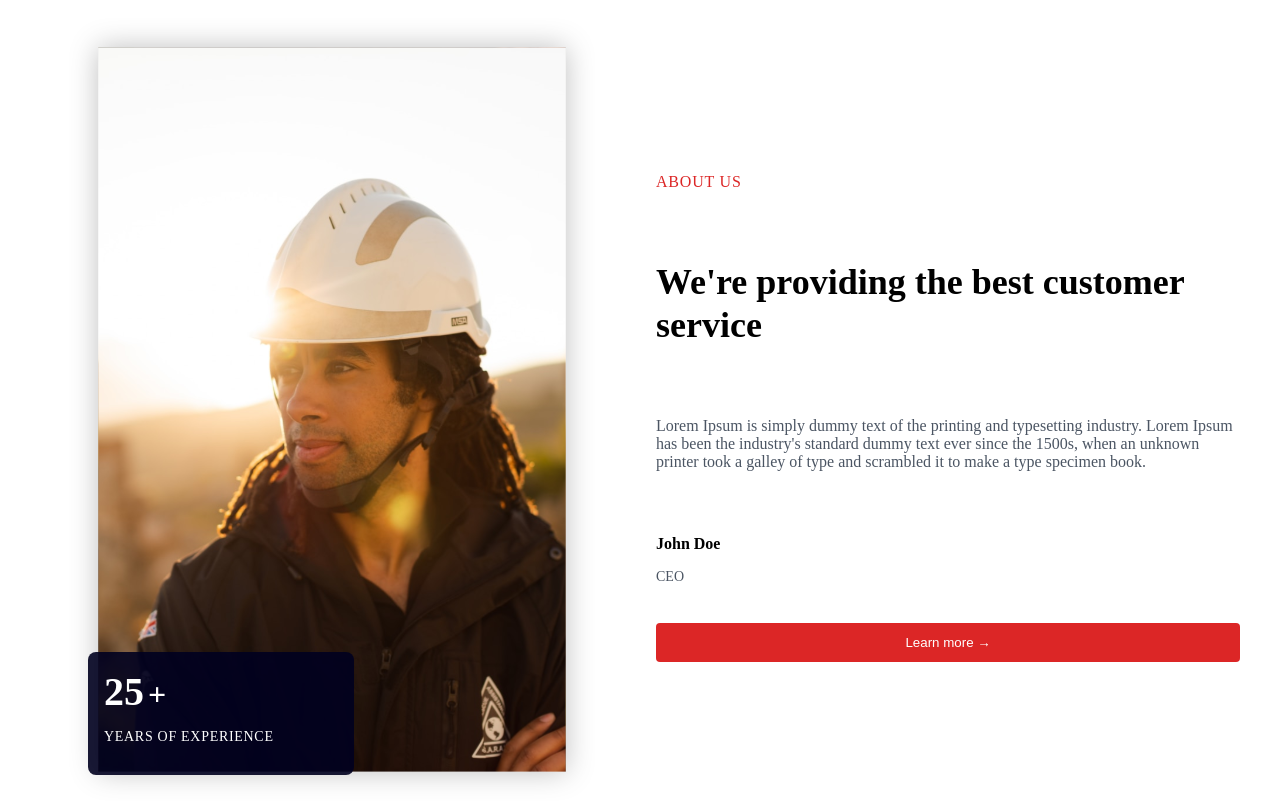
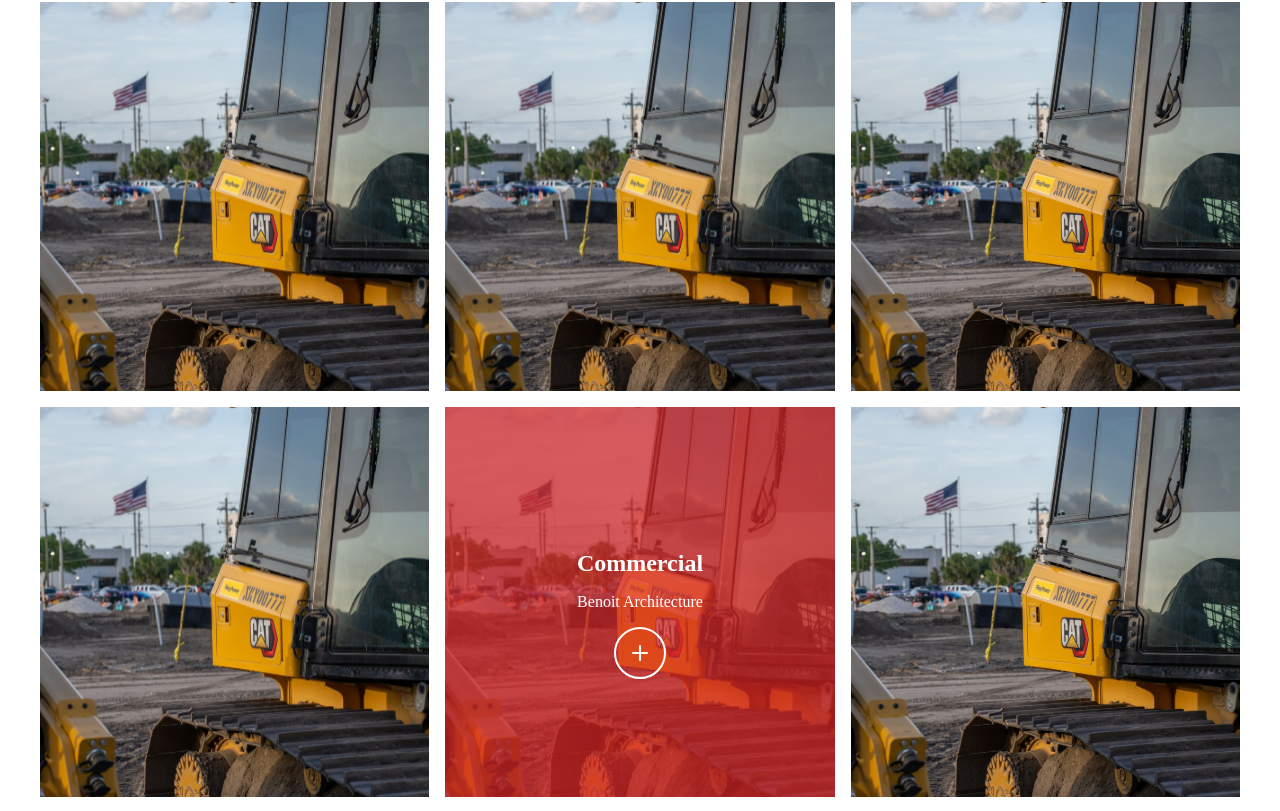
Before and after one commit to ClearSolution07/curaTech, a React (Vite) app: page / in a window 1280 px wide. Shown: the part 673-1484 px from the top of the page. Built offline with nearby package versions, Linux system fonts and the light colour scheme.

Commit message:
portfolio done

```diff
--- a/src/App.jsx
+++ b/src/App.jsx
@@ -4,6 +4,7 @@ import Dashboard from "./container/dashboard/Dashboard";
 import Contact from "./container/contact/Contact";
 import SingleProject from "./container/singleProject/SingleProject";
 import AboutUs from "./container/aboutUs/AboutUs";
+import Portfolio from "./container/portfolio/Portfolio";
 
 function App() {
     return (
@@ -22,7 +23,8 @@ function App() {
             {/* <Contact /> */}
             {/* <SingleProject /> */}
             {/* <Dashboard /> */}/
-            <AboutUs/>
+            {/* <AboutUs/> */}/
+            <Portfolio/>
         </>
     );
 }
--- /dev/null
+++ b/src/container/portfolio/ImageGallery.jsx
@@ -0,0 +1,90 @@
+import React from 'react';
+import styles from './ImageGallery.module.css';
+import { Plus } from 'lucide-react';
+import img2 from "../../assets/placeholder2.svg?height=400&width=400";
+
+const ImageGallery = () => {
+  const images = [
+    {
+      src: img2,
+      title:"Construction in snow",
+      alt: "Construction in snow"
+    },
+    {
+      src: img2,
+      title: "Yellow machinery",
+      alt: "Yellow machinery"
+    },
+    {
+      src: img2,
+      title: "Workers in blue",
+      alt: "Workers in blue"
+    },
+    {
+      src: img2,
+      title: "Crane construction",
+      alt: "Crane construction"
+    },
+    {
+      type: "feature",
+      src: img2,
+      title: "Commercial",
+      subtitle: "Benoit Architecture"
+    },
+    {
+      src: img2,
+      title: "High-rise construction",
+      alt: "High-rise construction"
+    },
+    {
+      src: img2,
+      title: "Industrial building",
+      alt: "Industrial building"
+    },
+    {
+      src: img2,
+      title: "Cranes with birds",
+      alt: "Cranes with birds"
+    },
+    {
+      src: img2,
+      title: "Workers on scaffolding",
+      alt: "Workers on scaffolding"
+    }
+  ];
+
+  return (
+    <div className={styles.gallery}>
+      {images.map((item, index) => (
+        <div key={index} className={styles.galleryItem}>
+          {item.type === 'feature' ? (
+            <div className={styles.featureCard}>
+              <img src={item.src} alt={item.title} className={styles.featureImage} />
+              <div className={styles.featureOverlay}>
+                <div className={styles.featureContent}>
+                  <h3>{item.title}</h3>
+                  <p>{item.subtitle}</p>
+                  <div className={styles.plusIcon}>
+                    <Plus size={24} />
+                  </div>
+                </div>
+              </div>
+            </div>
+          ) : (
+            <div className={styles.imageContainer}>
+              <img src={item.src} alt={item.alt} className={styles.image} />
+              <div className={styles.overlay}>
+                <div className={styles.overlayContent}>
+                  <h3>{item.title}</h3>
+                  <p>View Details</p>
+                </div>
+              </div>
+            </div>
+          )}
+        </div>
+      ))}
+    </div>
+  );
+};
+
+export default ImageGallery;
--- /dev/null
+++ b/src/container/portfolio/ImageGallery.module.css
@@ -0,0 +1,129 @@
+.gallery {
+    display: grid;
+    grid-template-columns: repeat(3, 1fr);
+    gap: 1rem;
+    max-width: 1200px;
+    margin: 4rem auto;
+    padding: 1rem;
+  }
+
+  .galleryItem {
+    position: relative;
+    aspect-ratio: 1;
+    overflow: hidden;
+  }
+
+  .imageContainer, .featureCard {
+    position: relative;
+    width: 100%;
+    height: 100%;
+    overflow: hidden;
+  }
+
+  .image, .featureImage {
+    width: 100%;
+    height: 100%;
+    object-fit: cover;
+    transition: transform 0.3s ease;
+  }
+
+  .overlay, .featureOverlay {
+    position: absolute;
+    top: 0;
+    left: 0;
+    right: 0;
+    bottom: 0;
+    background: rgba(220, 38, 38, 0.7);
+    display: flex;
+    align-items: center;
+    justify-content: center;
+    opacity: 0;
+    transition: opacity 0.3s ease;
+  }
+
+  .overlayContent, .featureContent {
+    text-align: center;
+    color: white;
+    padding: 1rem;
+    transform: translateY(20px);
+    transition: transform 0.3s ease;
+  }
+
+  .overlayContent h3, .featureContent h3 {
+    font-size: 1.25rem;
+    margin-bottom: 0.5rem;
+  }
+
+  .overlayContent p, .featureContent p {
+    font-size: 0.875rem;
+  }
+
+  .imageContainer:hover .image,
+  .featureCard:hover .featureImage {
+    transform: scale(1.1);
+  }
+
+  .imageContainer:hover .overlay,
+  .featureCard:hover .featureOverlay {
+    opacity: 1;
+  }
+
+  .imageContainer:hover .overlayContent,
+  .featureCard:hover .featureContent {
+    transform: translateY(0);
+  }
+
+  .featureOverlay {
+    opacity: 1;
+    background: rgba(220, 38, 38, 0.7);
+  }
+
+  .featureContent {
+    transform: translateY(0);
+  }
+
+  .featureContent h3 {
+    font-size: 1.5rem;
+    margin-bottom: 0.5rem;
+  }
+
+  .featureContent p {
+    font-size: 1rem;
+    margin-bottom: 1rem;
+  }
+
+  .plusIcon {
+    width: 48px;
+    height: 48px;
+    border: 2px solid white;
+    border-radius: 50%;
+    display: flex;
+    align-items: center;
+    justify-content: center;
+    margin: 0 auto;
+    transition: transform 0.3s ease;
+  }
+
+  .featureCard:hover .plusIcon {
+    transform: rotate(90deg);
+  }
+
+  @media (max-width: 768px) {
+    .gallery {
+      grid-template-columns: repeat(2, 1fr);
+    }
+  }
+
+  @media (max-width: 480px) {
+    .gallery {
+      grid-template-columns: 1fr;
+    }
+
+    .overlayContent h3, .featureContent h3 {
+      font-size: 1rem;
+    }
+
+    .featureContent h3 {
+      font-size: 1.25rem;
+    }
+  }
--- /dev/null
+++ b/src/container/portfolio/Portfolio.jsx
@@ -0,0 +1,36 @@
+import Navbar from "../../components/common/Navbar";
+import CommonCarousel from "../../components/common/CommonCarousel";
+import Footer from "../../components/common/FooterComponent";
+import slideImage from "../../assets/Portfolio.svg";
+import ImageGallery from "./ImageGallery";
+
+
+
+
+function Portfolio() {
+return (
+    <>
+        <Navbar />
+        <CommonCarousel
+            heading="Portfolio Archive"
+            description="Home / Portfolio Archive"
+            backgroundImage={slideImage}
+            showFloatingContact={true}
+            containerStyle={{}}
+            floatingContactProps={{
+                title: "Call Us Today",
+                description: "+1 123 4567 789",
+
+            }}
+
+        />
+        <ImageGallery/>
+
+
+        <Footer />
+    </>
+);
+
+}
+
+export default Portfolio;
```
Also changed, not shown: src/assets/Portfolio.svg (added), src/assets/placeholder2.svg (added).
